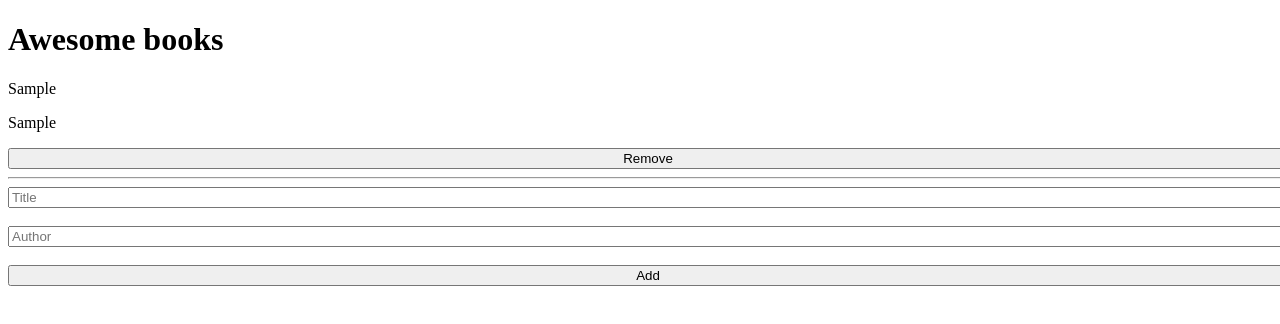
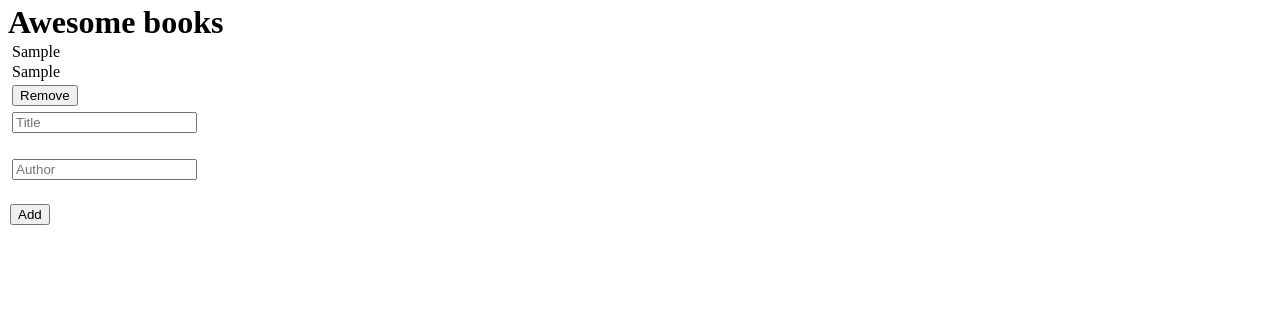
Before and after one commit to Eternalgratis/Awesome-books, a website: page index.html in a window 1280 px wide. Both pictures are taken after typing "Sample", "Sample" into the empty fields and a click on the input "Add". Drawn offline with Linux system fonts and the light colour scheme.

Commit message:
add index html page

```diff
--- a/index.html
+++ b/index.html
@@ -21,7 +21,7 @@
       <br>
       <div><input type="text" id="author" name="author" placeholder="Author" required></div>
       <br>
-      <input type="submit" value="Add">
+      <input type="submit" id="submit" value="Add">
     </form>
   </section>
 </body>
--- a/script.js
+++ b/script.js
@@ -1,103 +1,124 @@
-/* eslint max-classes-per-file: ["error", 3] */
+const booklist = document.getElementById('book-list');
 
-// Book Class: Represents a Book
-class Book {
-  constructor(title, author, size) {
-    this.title = title;
-    this.author = author;
-    this.size = size;
-  }
+const newTitle = document.getElementById('title');
+
+const newAuthor = document.getElementById('author');
+
+const addBook = document.getElementById('submit');
+
+
+
+// Local Storage Section
+
+if (!localStorage.getItem('bookInfo')) {
+
+    localStorage.setItem('bookInfo', JSON.stringify([]));
+
 }
 
-// Store Class: handles local storage
-class Store {
-  static getBooks() {
-    let books;
-    if (localStorage.getItem('books') === null) {
-      books = [];
-    } else {
-      books = JSON.parse(localStorage.getItem('books'));
-    }
-    return books;
-  }
+let books;
 
-  static addBook(book) {
-    const books = Store.getBooks();
-    books.push(book);
-    localStorage.setItem('books', JSON.stringify(books));
-  }
 
-  static removeBook(author) {
-    const books = Store.getBooks();
-    books.forEach((book, index) => {
-      if (book.author === author) {
-        books.splice(index, 1);
-      }
-    });
-    localStorage.setItem('books', JSON.stringify(books));
-  }
+
+function saveBooks(book) {
+
+    localStorage.setItem('bookInfo', JSON.stringify(book));
+
 }
 
-// awesome Class: Handle UI Tasks
-class awesomeBooks {
-  static displayBooks() {
-    const books = Store.getBooks();
-    books.forEach((book) => awesomeBooks.addBookToList(book));
-  }
 
-  static addBookToList(book) {
-    const list = document.getElementById('book-list');
-    const listBook = document.createElement('div');
-    listBook.innerHTML = `
-                <p>${book.title}</p>
-                <p>${book.author}</p>
-                <button class="delete">Remove</button>
-                <hr>
-            `;
 
-    list.appendChild(listBook);
-  }
+/* eslint-disable no-use-before-define */
 
-  static deleteBook(el) {
-    if (el.classList.contains('delete')) {
-      el.parentElement.remove();
-    }
-  }
 
-  static clearField() {
-    document.querySelector('#title').value = '';
-    document.querySelector('#author').value = '';
-  }
+
+function displayBookData() {
+
+    books = JSON.parse(localStorage.getItem('bookInfo'));
+
+    updateUI();
+
 }
 
-// Event: Display Books
-document.addEventListener('DOMContentLoaded', awesomeBooks.displayBooks);
+displayBookData();
 
-// Event: Add a Book
-document.querySelector('#book-form').addEventListener('submit', (e) => {
-  // Prevent actual submit
-  e.preventDefault();
 
-  // Get form values
-  const title = document.querySelector('#title').value;
-  const author = document.querySelector('#author').value;
 
-  // Instatiate book
-  const book = new Book(title, author);
+addBook.addEventListener('click', (e) => {
 
-  // Add Book to UI
-  awesomeBooks.addBookToList(book);
+    e.preventDefault();
 
-  // Store.addBook(book);
-  Store.addBook(book);
+    if (newTitle.value && newAuthor.value) {
 
-  // clear fields
-  awesomeBooks.clearField();
+        const obj = { title: newTitle.value, author: newAuthor.value };
+
+        books.push(obj);
+
+        saveBooks(books);
+
+        displayBookData();
+
+        newTitle.value = '';
+
+        newAuthor.value = '';
+
+    }
+
 });
 
-// Event: Remove a Book
-document.querySelector('#book-list').addEventListener('click', (e) => {
-  awesomeBooks.deleteBook(e.target);
 
-  Store.removeBook(e.target.previousElementSibling.textContent);
-});
+
+function updateUI() {
+
+    booklist.innerHTML = '';
+
+    books.forEach((data, index) => {
+
+        const classBook = document.createElement('div');
+
+        classBook.classList.add('class-book');
+
+
+
+        const titlePar = document.createElement('p');
+
+        titlePar.textContent = `${data.title} `;
+
+        const authorPar = document.createElement('p');
+
+        authorPar.textContent = `${data.author}`;
+
+
+        const btnRemove = document.createElement('button');
+
+        btnRemove.textContent = 'Remove';
+
+
+
+        btnRemove.addEventListener('click', removeBook.bind(index));
+
+        classBook.appendChild(titlePar);
+
+        classBook.appendChild(authorPar);
+
+
+
+        classBook.appendChild(btnRemove);
+
+        booklist.appendChild(classBook);
+
+    });
+
+}
+
+
+
+function removeBook() {
+
+    books.splice(this, 1);
+
+    saveBooks(books);
+
+    displayBookData();
+
+}
--- a/style.css
+++ b/style.css
@@ -1,3 +1,3 @@
 * {
-  width: 100%;
+  margin: 2px;
 }
```
